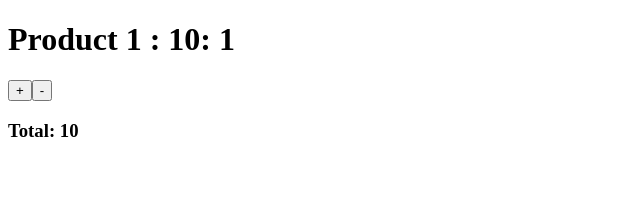
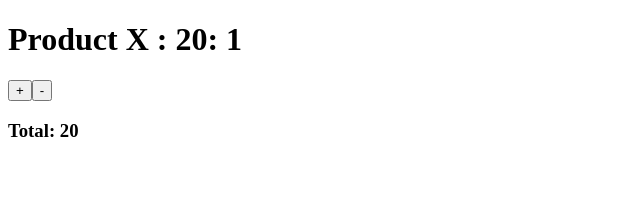
Before and after one commit to SohanFullDev/Vue-JS-3-Composition-API-Fundamental, a Vue app: page / in a window 1280 px wide. Shown: the top 210 px of the page, without its empty margins (0-640 px from the left). Built offline with nearby package versions, Linux system fonts and the light colour scheme.

Commit message:
working with props_c

```diff
--- a/src/components/CartItem.vue
+++ b/src/components/CartItem.vue
@@ -9,14 +9,14 @@ export default {
     }
   },
   setup(props) {
-    console.log(props.cartItem)
-    //const item = reactive(props.cartItem)
-    const item = reactive({
+  //console.log(props.cartItem)
+    const item = reactive(props.cartItem)
+   /* const item = reactive({
         name : "Product 1",
         price: 10,
         quantity: 1
 
-    });
+    });*/
 
     const increment = () => item.quantity++
     const decrement = () => item.quantity--
```
